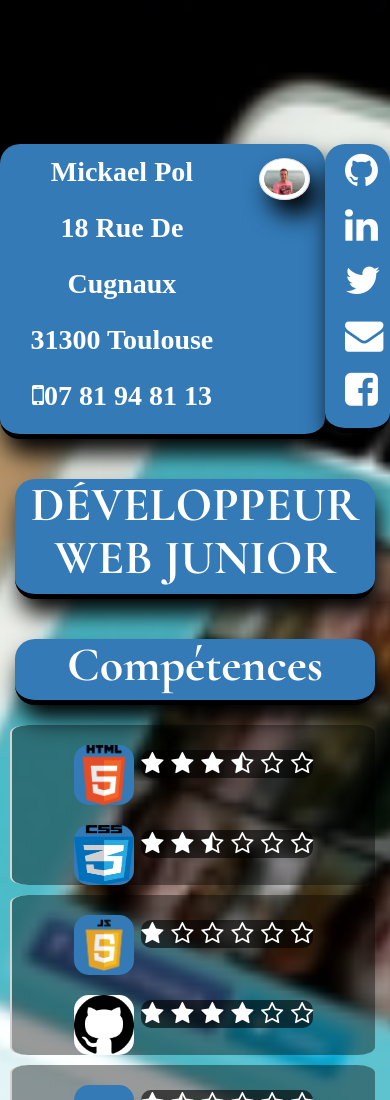
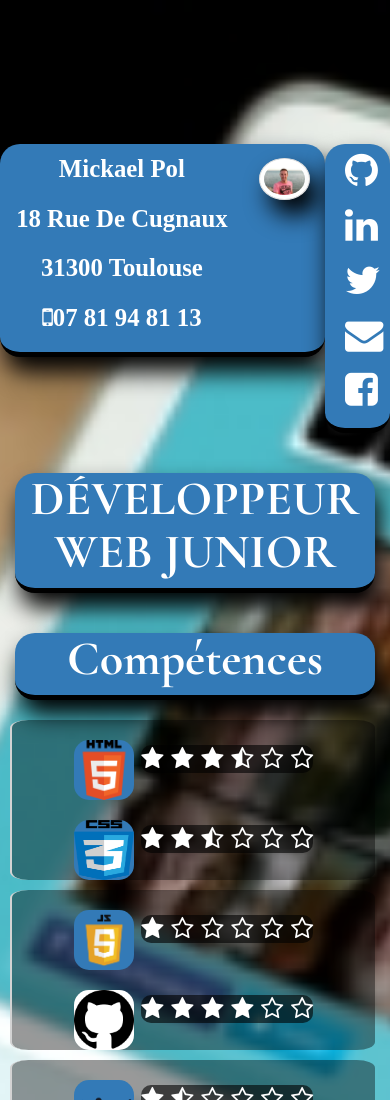
Before and after one commit to mickaelpol/cv-bootstrap, a website: page index.html in a window 390 px wide. Shown: the top 1100 px of the page. Drawn offline with nearby package versions, Linux system fonts and the light colour scheme; a web font is replaced by a local one.

Commit message:
modif police telephone

```diff
--- a/css/style.css
+++ b/css/style.css
@@ -76,7 +76,7 @@ body {
 .presentation {
   font-family: 'Cormorant Upright', serif;
   color: white;
-  font-size: 28px;
+  font-size: 155%;
   line-height: 2;
   font-weight: bold;
 }
```
